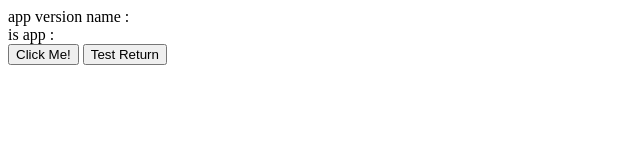
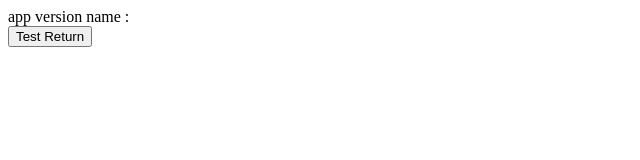
Before and after one commit to mobile9pay/document_sdk_9pay_android, a plain HTML site: page webview_game/index.html in a window 1280 px wide. Shown: the whole page, without its empty margins (0-640 px from the left). Drawn offline with Linux system fonts and the light colour scheme.

Commit message:
Style: Edit md webview

```diff
--- a/webview_game/index.html
+++ b/webview_game/index.html
@@ -7,7 +7,6 @@
       content="width=device-width, initial-scale=1.0, maximum-scale=1.0, minimum-scale=1.0, user-scalable=no"
     />
     <title>ilot_root</title>
-    <script type="text/javascript" src="jsBridgeHelper.js"></script>
     <script>
       function getAppInfo() {}
 
@@ -38,9 +37,6 @@
   <body>
     <div>
       <span id="app_version_name">app version name : </span><br />
-      <span id="is_app">is app : </span><br />
-      <button type="button">Click Me!</button>
-
       <button type="button" onclick="getWebValue();">Test Return</button>
     </div>
   </body>
```
Also changed, not shown: 1 other file.
